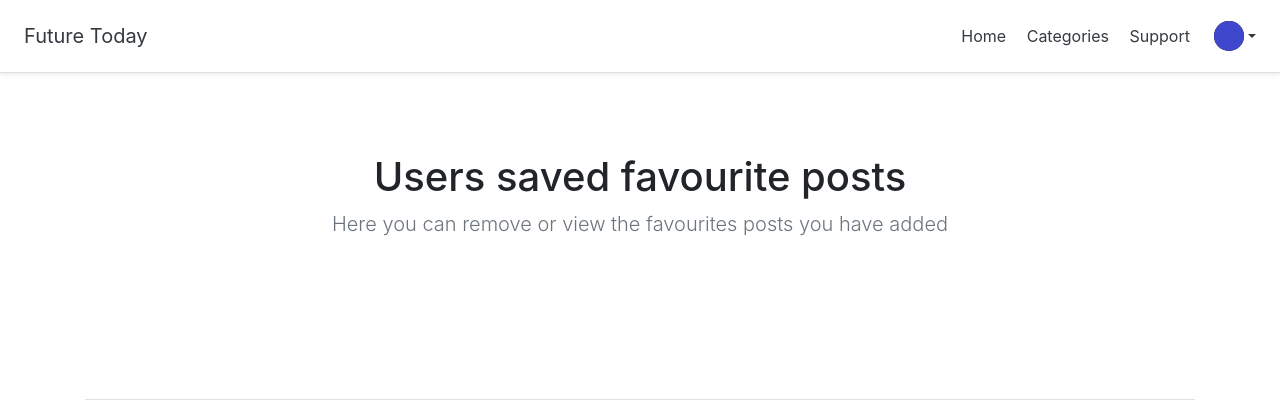
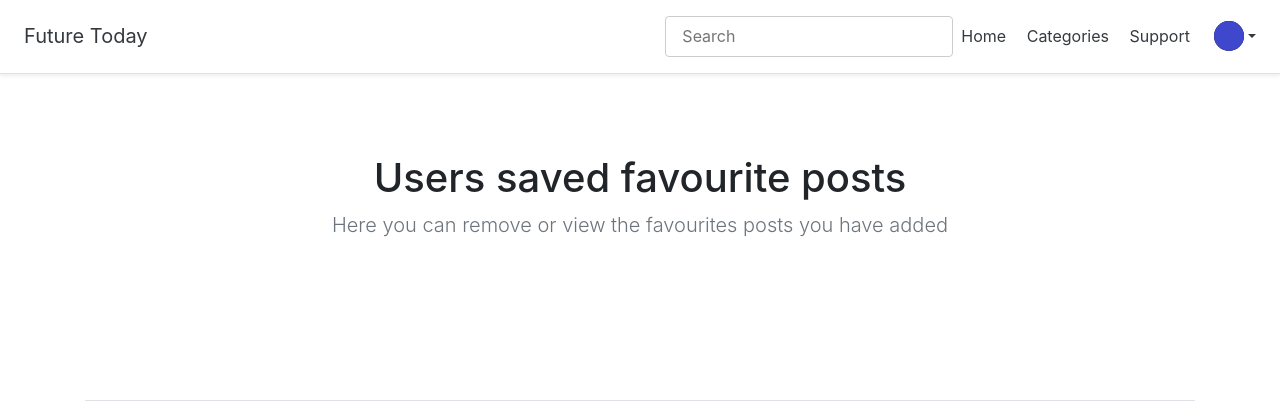
Before and after one commit to anujmehere/Blog1, a Django app: page /account/profile/favourites/ in a window 1280 px wide. Shown: the top 420 px of the page. Run offline with Django 3.2, Linux system fonts and the light colour scheme; a user stored in the database is signed in; data comes from the database, SQL or seed files in the repository; data that the repository does not hold is empty; parts of the project's set-up code (start-up, migrations or seed data) failed here and were passed over; some libraries are stand-ins or nearby versions.

Commit message:
Update nav-main.html
Added Search Bar

```diff
--- a/templates/base/nav-main.html
+++ b/templates/base/nav-main.html
@@ -7,15 +7,27 @@
         display: inline-block;
 
     }
+    .search-form input {
+        border: 1px solid #ccc;
+        height: calc(1.7em + .75rem + 1.7px);
+
+    }
+
+    .search-form input:focus {
+        border-color: #1497ff !important;
+        box-shadow: inset 0 0px 0px rgba(0, 0, 0, 0.075), 0 0 0px rgba(255, 0, 0, 0.6);
+    }
 </style>
 
 <div class="d-flex flex-column flex-md-row align-items-center p-3 px-md-4 mb-3 bg-white border-bottom shadow-sm">
     <h5 class="my-0 mr-md-auto font-weight-normal"><a class="text-dark" href="/">Future Today</a></h5>
+    <form class="form-inline search-form my-2 my-lg-0" action="/search/" method="get" >
+        <input class="form-controls pl-3 rounded" style="min-width: 18rem;" name="q" type="search" placeholder="Search" aria-label="Search" required>
+
+    </form>
     <nav class="my-2 my-md-0 mr-md-3">
         <a class="p-2 text-dark" href="/">Home</a>
         <a class="p-2 text-dark" href="/account/catlist">Categories</a>
-
-
         <a class="p-2 text-dark" href="/account/contact">Support</a>
     </nav>
     {% if request.user.is_authenticated %}
```
